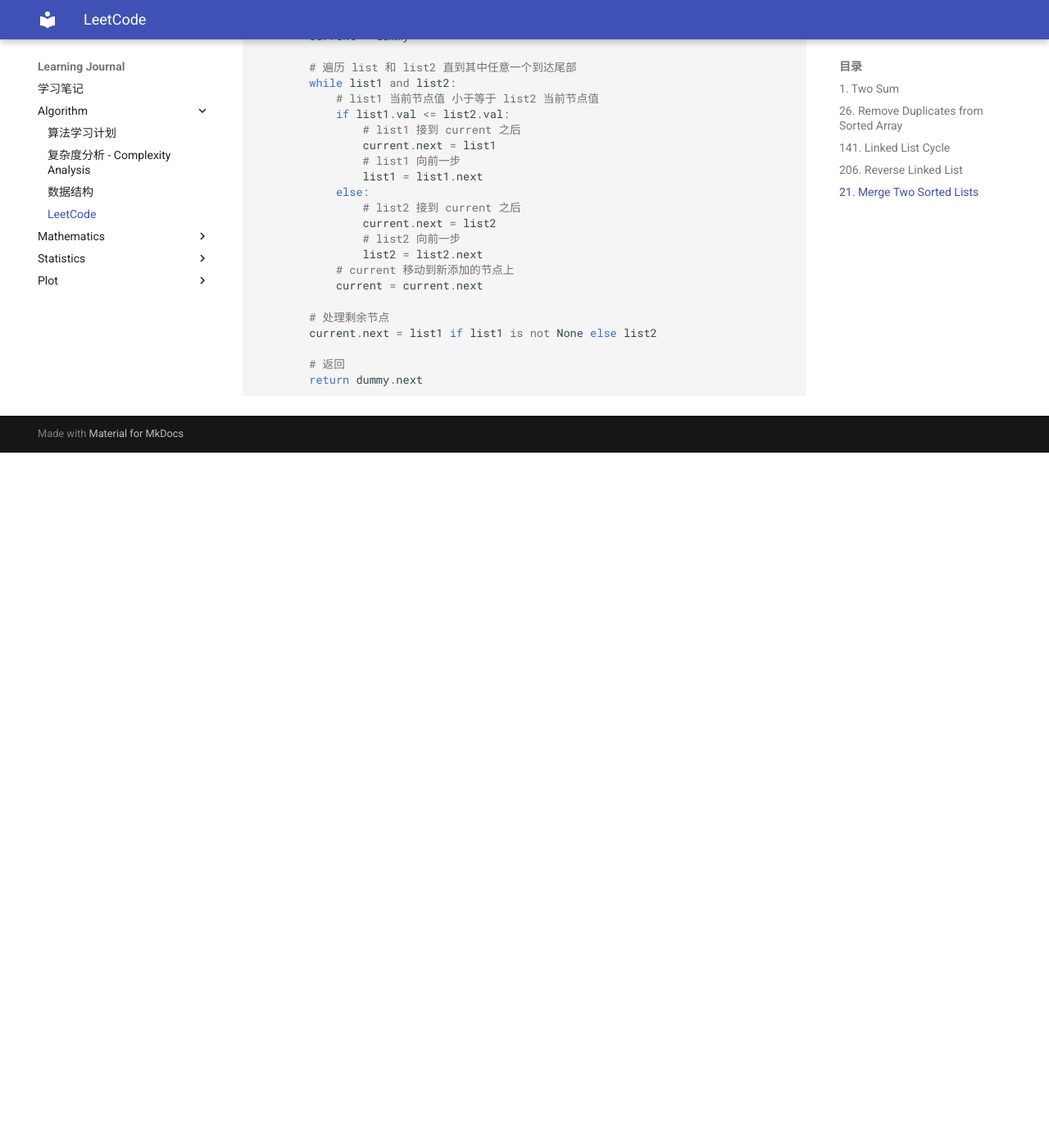
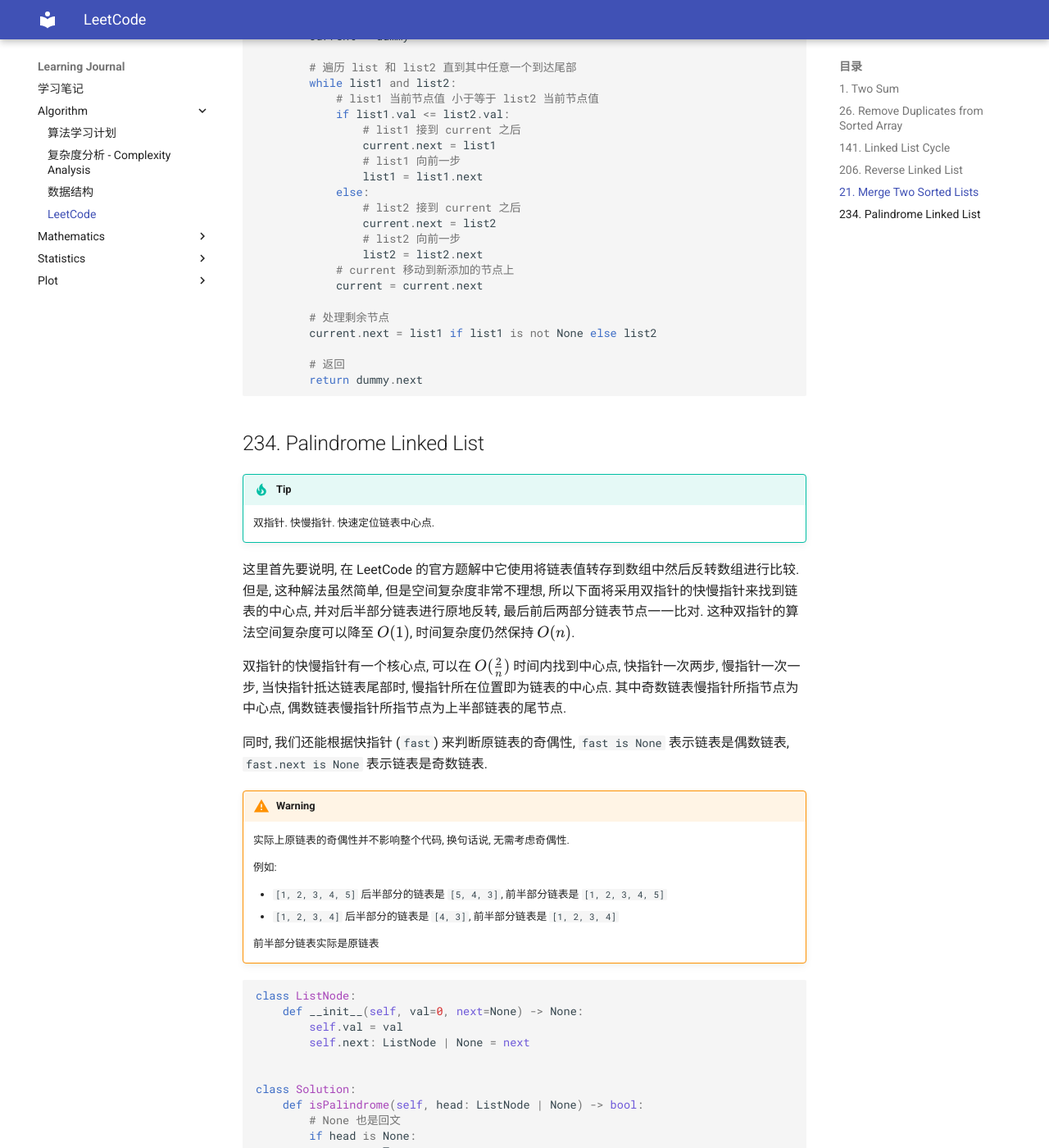
Before and after one commit to szlevinli/learning-journal-doc, an MkDocs documentation site: the page built from docs/Algorithm/leetcode.md, in a window 1280 px wide and 1400 px high, scrolled down 4526 px. Shown: the whole window at 82% size. Built offline with MkDocs 1.6.1 and Material for MkDocs 9.7.7, drawn with Linux system fonts in a browser that asks for light colours; before the commit the page ends 5078 px from its top, so only the background shows below that; some of the changed text lies outside the part shown.

Commit message:
Add 234回文链表判断

````diff
--- a/docs/Algorithm/leetcode.md
+++ b/docs/Algorithm/leetcode.md
@@ -217,3 +217,67 @@ class Solution:
         # 返回
         return dummy.next
 ```
+
+## 234. Palindrome Linked List
+
+!!! Tip
+
+    双指针. 快慢指针. 快速定位链表中心点.
+
+这里首先要说明, 在 LeetCode 的官方题解中它使用将链表值转存到数组中然后反转数组进行比较. 但是, 这种解法虽然简单, 但是空间复杂度非常不理想, 所以下面将采用双指针的快慢指针来找到链表的中心点, 并对后半部分链表进行原地反转, 最后前后两部分链表节点一一比对. 这种双指针的算法空间复杂度可以降至 $O(1)$, 时间复杂度仍然保持 $O(n)$.
+
+双指针的快慢指针有一个核心点, 可以在 $O(\frac{2}{n})$ 时间内找到中心点, 快指针一次两步, 慢指针一次一步, 当快指针抵达链表尾部时, 慢指针所在位置即为链表的中心点. 其中奇数链表慢指针所指节点为中心点, 偶数链表慢指针所指节点为上半部链表的尾节点.
+
+同时, 我们还能根据快指针 (`fast`) 来判断原链表的奇偶性, `fast is None` 表示链表是偶数链表, `fast.next is None` 表示链表是奇数链表.
+
+!!! Warning 注意
+
+    实际上原链表的奇偶性并不影响整个代码, 换句话说, 无需考虑奇偶性.
+
+    例如:
+
+    - `[1, 2, 3, 4, 5]` 后半部分的链表是 `[5, 4, 3]`, 前半部分链表是 `[1, 2, 3, 4, 5]`
+    - `[1, 2, 3, 4]` 后半部分的链表是 `[4, 3]`, 前半部分链表是 `[1, 2, 3, 4]`
+
+    前半部分链表实际是原链表
+
+```python
+class ListNode:
+    def __init__(self, val=0, next=None) -> None:
+        self.val = val
+        self.next: ListNode | None = next
+
+
+class Solution:
+    def isPalindrome(self, head: ListNode | None) -> bool:
+        # None 也是回文
+        if head is None:
+            return True
+
+        # 使用快慢指针找到链表中心点
+        slow = head
+        fast = head
+        while fast and fast.next:
+            slow = slow.next
+            fast = fast.next.next
+
+        # 反转后半部分链表
+        prev = None
+        while slow:
+            next_node = slow.next
+            slow.next = prev
+            prev = slow
+            slow = next_node
+
+        # 比较两部分链表
+        left = head
+        right = prev
+        # 遍历后半部分.
+        while right:
+            if left.val != right.val:
+                return False
+            left = left.next
+            right = right.next
+
+        return True
+```
````
